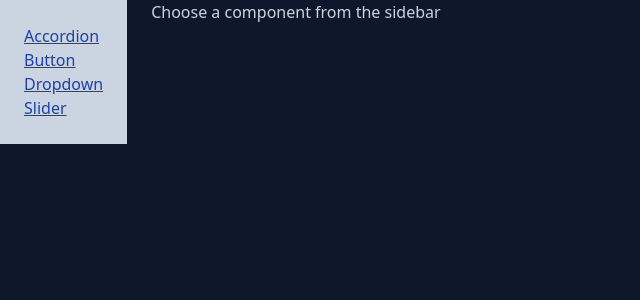
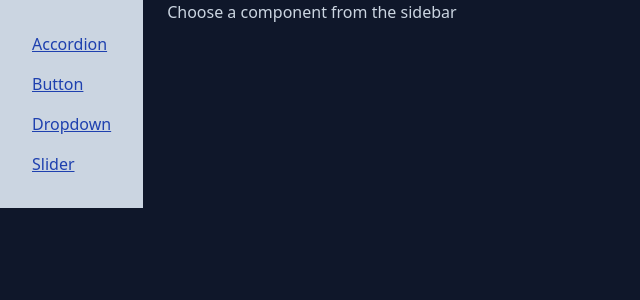
Before and after one commit to SmackSmash/grider-comps, a React (Vite) app: page / in a window 1280 px wide. Shown: the top 300 px of the page, without its empty margins (0-640 px from the left). Built offline with nearby package versions, Linux system fonts and the light colour scheme.

Commit message:
Refectored sidebar to map over an array instead of hardcoding links

```diff
--- a/src/components/Link/Link.jsx
+++ b/src/components/Link/Link.jsx
@@ -2,7 +2,7 @@ import useNavigation from '../../hooks/useNavigation';
 import PropTypes from 'prop-types';
 
 const Link = ({ children, to, ...rest }) => {
-  const { navigate } = useNavigation();
+  const { location, navigate } = useNavigation();
 
   const handleClick = e => {
     e.preventDefault();
@@ -10,7 +10,11 @@ const Link = ({ children, to, ...rest }) => {
   };
 
   return (
-    <a className='text-blue-800 underline' href={to} onClick={handleClick} {...rest}>
+    <a
+      className={`text-blue-800 underline p-2${location === to ? ' font-bold border-l border-sky-500' : ''}`}
+      href={to}
+      onClick={handleClick}
+      {...rest}>
       {children}
     </a>
   );
--- a/src/components/SideBar/SideBar.jsx
+++ b/src/components/SideBar/SideBar.jsx
@@ -1,12 +1,21 @@
 import Link from '../Link/Link';
 
 const SideBar = () => {
+  const createLink = (label, path) => ({ label, path });
+
+  const links = [
+    createLink('Accordion', '/accordion'),
+    createLink('Button', '/button'),
+    createLink('Dropdown', '/dropdown'),
+    createLink('Slider', '/slider')
+  ];
   return (
     <div className='sidebar bg-slate-300 p-6 mr-6 flex flex-col'>
-      <Link to='/accordion'>Accordion</Link>
-      <Link to='/button'>Button</Link>
-      <Link to='/dropdown'>Dropdown</Link>
-      <Link to='/slider'>Slider</Link>
+      {links.map(({ label, path }) => (
+        <Link key={path} to={path}>
+          {label}
+        </Link>
+      ))}
     </div>
   );
 };
```
